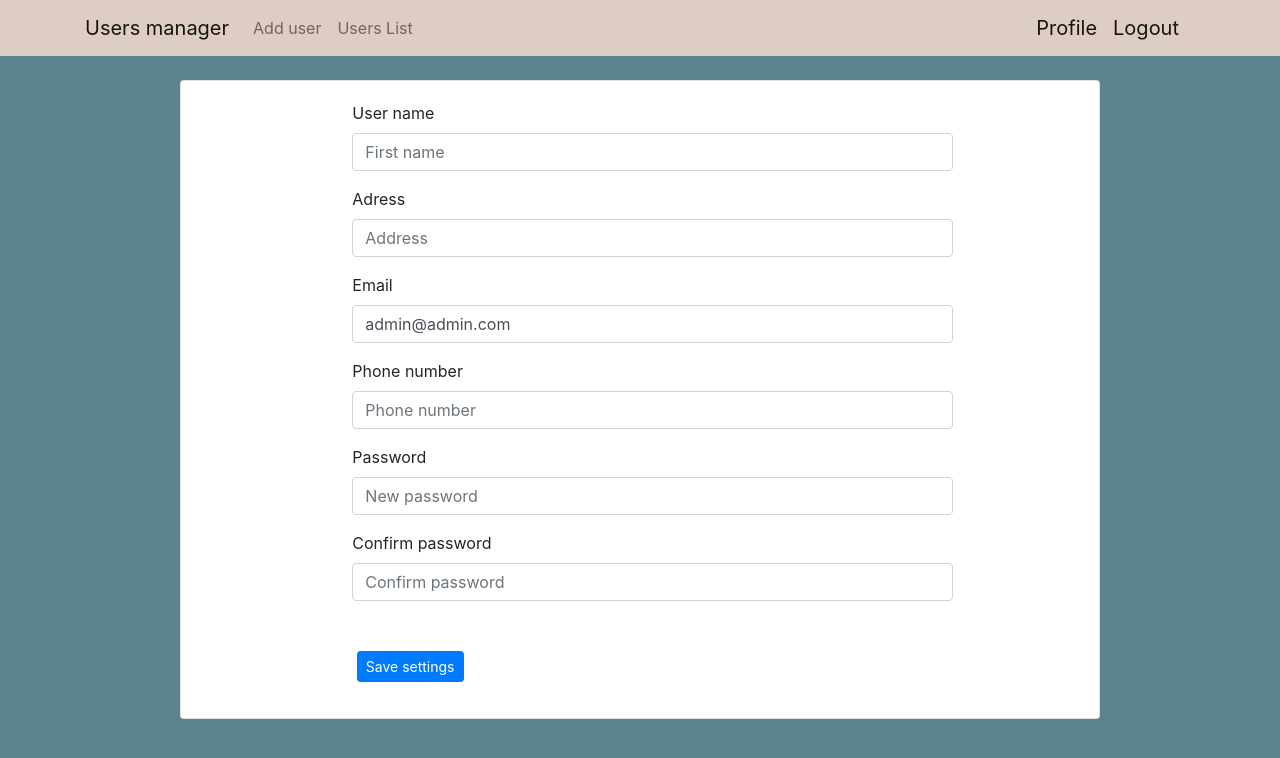
After one commit to AndreiNetotea/users-manager, a Django app: page /profile-page in a window 1280 px wide. The commit adds this page. Shown: the top 758 px of the page. Run offline with Django 3.2, Linux system fonts and the light colour scheme; a user stored in the database is signed in; parts of the project's set-up code (start-up, migrations or seed data) failed here and were passed over; some libraries are stand-ins or nearby versions.

Commit message:
Added profile page

```diff
--- a/users_manager/authentication/views.py
+++ b/users_manager/authentication/views.py
@@ -101,6 +101,7 @@ def register_view(request):
                 return render(request, "register.html", context)
 
             profile.user = user
+            user.save()
             profile.save()
             login(request, user, backend='user_managers.backends.EmailAuthenticationBackend')
 
--- a/users_manager/core/urls.py
+++ b/users_manager/core/urls.py
@@ -9,5 +9,6 @@ urlpatterns = [
     path('users/<int:pk>/', views.delete_user, name='delete_user'),
     path('class/users/', views.UserListView.as_view(), name='class_users_list'),
     path('class/users/upload/', views.UploadCvView.as_view(), name='ad_cv'),
-    path('user-details/<int:id>', views.user_details, name='user_details')
+    path('user-details/<int:id>', views.user_details, name='user_details'),
+    path('profile-page', views.profile_page, name='profile-page')
 ]
--- a/users_manager/core/views.py
+++ b/users_manager/core/views.py
@@ -5,6 +5,7 @@ from django.urls import reverse_lazy
 from django.contrib.auth.decorators import login_required
 from .models import UserProfile
 from .forms import UserForm
+from django.contrib.auth.models import User
 from django.http import HttpResponseRedirect
 # Create your views here.
 
@@ -45,6 +46,7 @@ def upload_cv(request):
         'form': form
     })
 
+
 @login_required()
 def delete_user(request, pk):
     if request.method == 'POST':
@@ -53,6 +55,7 @@ def delete_user(request, pk):
     return redirect('users_list')
 
 
+@login_required()
 def user_details(request, id):
     context = {}
     try:
@@ -61,6 +64,72 @@ def user_details(request, id):
         return HttpResponseRedirect('/users')
     print(context)
     return render(request, 'user_details.html', context)
+
+
+@login_required
+def profile_page(request, context={}):
+
+    if request.method == 'POST':
+        errors = {}
+        update = False
+
+        full_name = request.POST.get('full_name')
+        email = request.POST.get('email')
+        phone_number = request.POST.get('phone_number')
+        address = request.POST.get('address')
+        password = request.POST.get('password')
+        confirm_password = request.POST.get('confirm_password')
+
+        user = request.user
+        profile = request.user.profile
+
+        if email != user.email:
+            update = True
+            user.email = email
+            user.username = email
+            duplicate_email = User.objects.filter(email=email, username=email)
+            if len(duplicate_email):
+                errors['duplicate_email'] = 'Email is used'
+
+        if full_name != profile.full_name:
+            update = True
+            profile.full_name = full_name
+
+        if phone_number != profile.phone_number:
+            update = True
+            profile.phone_number = phone_number
+
+        if address != profile.address:
+            update = True
+            profile.address = address
+
+        if password or confirm_password:
+            if password != confirm_password:
+                errors['invalid_password'] = 'Password does not match the confirm password'
+            else:
+                update = True
+                user.set_password(password)
+
+        if len(errors):
+            context['errors'] = errors
+            return render(request, 'profile_page.html', context)
+        else:
+
+            try:
+                if update:
+                    user.save()
+                    profile.save()
+
+            except Exception as e:
+                errors['python_error'] = str(e)
+                context['errors'] = errors
+                return render(
+                    request, 'profile_page.html', context)
+
+            return HttpResponseRedirect('/profile-page')
+
+    else:
+        return render(request, 'profile_page.html', context)
 
 
 class UserListView(ListView):
--- a/users_manager/templates/base.html
+++ b/users_manager/templates/base.html
@@ -27,6 +27,7 @@
                         </li>
                     </ul>
                 </div>
+                <a class="navbar-brand" href="/profile-page">Profile</a>
                 <a class="navbar-brand" href="/logout">Logout</a>
             </div>
         </nav>
--- /dev/null
+++ b/users_manager/templates/profile_page.html
@@ -0,0 +1,82 @@
+{% extends 'base.html' %}
+{% load static %}
+{% block content %}
+<div class="row">
+    <div class="col-md-10 offset-md-2">
+
+        <div>
+            <form class="form row" method="POST" action="{% url 'profile-page' %}" enctype="multipart/form-data" role="form">
+                {% csrf_token %}
+                {{ csrf_input }}
+                <div class="col-md-10 col-padding">
+                    <div class="row">
+                        <div class="col-md-12">
+                            <div class="form-group">
+                                <label>User name</label>
+                                <input type="text" class="form-control bs-input" value="{{ user.name }}" placeholder="First name" name="name">
+                            </div>
+                        </div>
+                    </div>
+                    <div class="row">
+                        <div class="col-md-12">
+                            <div class="form-group">
+                                <label>Adress</label>
+                                <input type="text" class="form-control bs-input" value="{% if user.profile.id %}{{ user.profile.address }}{% endif %}" placeholder="Address" name="address">
+                            </div>
+                        </div>
+                    </div>
+                    <div class="row">
+                        <div class="col-md-12">
+                            <div class="form-group">
+                                <label>Email</label>
+                                <input type="text" class="form-control bs-input" value="{{ user.email }}" placeholder="Email" name="email"> {% if errors.duplicate_email %}
+                                <div class="alert alert-danger">
+                                    {{ errors.duplicate_email }}
+                                </div>
+                                {% endif %}
+                            </div>
+                        </div>
+                    </div>
+                    <div class="row">
+                        <div class="col-md-12">
+                            <div class="form-group">
+                                <label>Phone number</label>
+                                <input type="number" class="form-control bs-input" value="{% if user.profile.phone_number %}{{ user.profile.phone_number }}{% endif %}" placeholder="Phone number" name="phone_number">
+                            </div>
+                        </div>
+                    </div>
+                    <div class="row">
+                        <div class="col-md-12">
+                            <div class="form-group">
+                                <label>Password</label>
+                                <input type="password" class="form-control bs-input" name="password" placeholder="New password">
+                            </div>
+                        </div>
+                    </div>
+                    <div class="row">
+                        <div class="col-md-12">
+                            <div class="form-group">
+                                <label>Confirm password</label>
+                                <input type="password" class="form-control bs-input" name="confirm_password" placeholder="Confirm password">
+                            </div>
+                            {% if errors.invalid_password %}
+                            <div class="alert alert-danger">
+                                {{ errors.invalid_password }}
+                            </div>
+                            {% endif %}
+                        </div>
+                    </div>
+                    <div class="row">
+                        <div class="col-md-12">
+                            <div class="form-group" style="margin-top: 34px;">
+                                <label></label>
+                                <button class="btn btn-primary btn-sm" type="submit">Save settings</button>
+                            </div>
+                        </div>
+                    </div>
+                </div>
+            </form>
+        </div>
+    </div>
+</div>
+{% endblock %}
```
